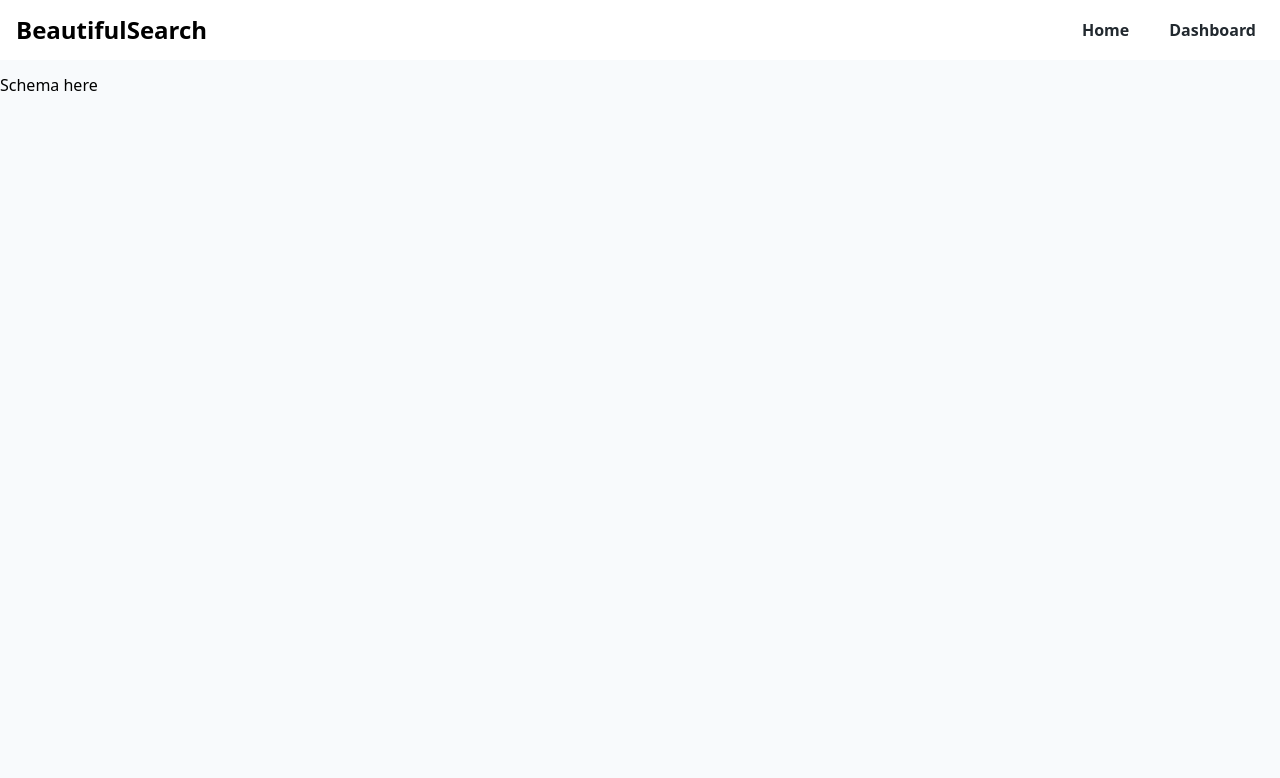
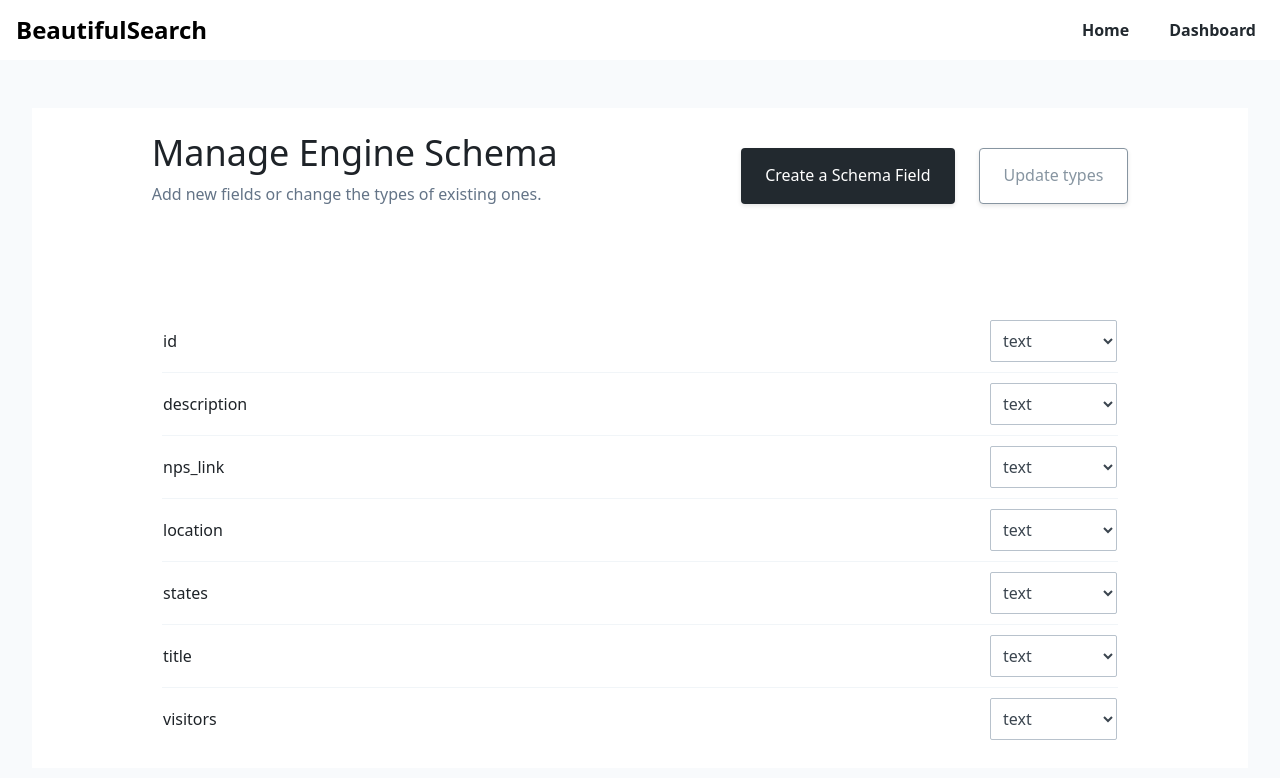
Before and after one commit to beautifulsearch/beautifulsearch-dashboard, a React (Create React App) app: page /schema in a window 1280 px wide. Shown: the top 778 px of the page. Built offline with nearby package versions, Linux system fonts and the light colour scheme.

Commit message:
add mockup for schema and documents

```diff
--- a/src/App.css
+++ b/src/App.css
@@ -28,6 +28,12 @@ button:disabled {
 .button--primary {
   background: var(--black);
   color: var(--white);
+}
+
+.button--secondary {
+  background-color: var(--white);
+  color: var(--grey-dark);
+  border: 1px solid;
 }
 
 .matter {
@@ -112,3 +118,113 @@ button:disabled {
 .core__item input {
   margin-right: var(--spacing-3);
 }
+
+
+/* schema view css */
+.schema {
+  background-color: white;
+  margin: var(--spacing-8);
+}
+
+.schema__container {
+  display: flex;
+  flex-direction: row;
+  justify-content: space-around;
+  margin: var(--spacing-4);
+  padding: var(--spacing-6);
+}
+
+.schema__welcome-text {
+  color: #1e2328;
+  font-weight: var(--thin);
+  font-size: var(--xl4);
+  margin: 0;
+}
+
+.schema__headline {
+  color: #647487;
+  margin-top: var(--spacing-3);
+}
+
+.create-schema__button {
+  display: block;
+  margin-top: var(--spacing-4);
+  margin-left: var(--spacing-6);
+  box-shadow: var(--shadow-default);
+}
+
+.schema-attribute__container {
+  display: flex;
+  flex-direction: column;
+  margin: var(--spacing-20) var(--spacing-32);
+}
+
+.schema__attribute {
+  color: #1e2328;
+  line-height: 60px;
+  border-bottom: 1px solid var(--grey-lighter);
+  display: flex;
+  justify-content: space-between;
+  align-items: center;
+}
+
+.schema__attribute:last-child {
+  border-bottom: none;
+  margin-bottom: var(--spacing-4);
+}
+
+.attribute__value {
+  background-color: var(--white);
+  padding: var(--spacing-2);
+  color: #3b454f;
+  border: 1px solid var(--grey);
+  float: right;
+  border-radius: var(--border-2);
+}
+
+/* Documents View Css */
+
+.documents {
+  background-color: var(--white);
+  margin: var(--spacing-8);
+}
+
+.documents__container {
+  display: flex;
+  flex-direction: row;
+  justify-content: space-between;
+  align-items: center;
+  margin: var(--spacing-4);
+  padding: var(--spacing-6);
+}
+
+.documents__welcome-text {
+  color: #1e2328;
+  font-weight: var(--thin);
+  font-size: var(--xl4);
+  margin: 0;
+}
+
+.documents-attribute__container {
+  display: flex;
+  flex-direction: column;
+}
+
+.documents-attribute__table {
+  width: 100%;
+}
+
+.documents__attributes {
+  margin: var(--spacing-10);
+  border-radius: var(--border-2);
+  border: 1px solid var(--grey-lighter);
+  box-shadow: var(--shadow-default);
+  padding: 0 var(--spacing-4);
+}
+
+.document__attribute {
+  color: #3B454F;
+  display: grid;
+  grid-template-columns: calc(35% + 55px) 30px 1fr;
+  grid-gap: 4px;
+}
--- a/src/App.js
+++ b/src/App.js
@@ -4,6 +4,7 @@ import { BrowserRouter as Router, Switch, Route, } from "react-router-dom";
 import Navigation from './components/Navigation';
 import Home from './views/Home';
 import Schema from './views/Schema';
+import Documents from './views/Documents';
 
 // might want to move all the style file imports to styles.js file :)
 import './assets/css/normalizer.css';
@@ -32,6 +33,9 @@ function App() {
             <Route exact path="/schema">
               <Schema />
             </Route>
+            <Route exact path="/documents">
+              <Documents />
+            </Route>
           </Switch>
         </div>
       </div>
--- /dev/null
+++ b/src/views/Documents.js
@@ -0,0 +1,48 @@
+import React from "react";
+
+const schemaAttributes = ["id",
+  "description",
+  "nps_link",
+  "location",
+  "states",
+  "title",
+  "visitors"
+];
+
+let schemaAttributesToReturn = [];
+
+schemaAttributes.forEach((val, index) => {
+  schemaAttributesToReturn.push(
+    <tr className="document__attribute" key={index}>
+      <td>{val}</td>
+      <td style={{ color: "#b8c2cc"}}> => </td>
+      <td style={{ fontWeight: "400" }}>
+        sample text here
+      </td>
+    </tr>)
+});
+
+export default function Schema() {
+  return (
+    <div className="documents">
+      <div className="documents__container">
+        <h1 className="documents__welcome-text">Documents</h1>
+        <div style={{display: "flex"}}>
+          <button className="create-schema__button button--primary">
+            Index Documents
+          </button>
+        </div>
+      </div>
+      <div className="documents-attribute__container">
+        <div className="documents__attributes">
+          <p style={{ color: "#b8c2cc"}} >ID <span style={{ color: "#8795a1"}}>park_great-smoky-mountains</span></p>
+          <table className="documents-attribute__table">
+            <tbody>
+              { schemaAttributesToReturn }
+            </tbody>
+          </table>
+        </div>
+      </div>
+    </div>
+  );
+}
--- a/src/views/Schema.js
+++ b/src/views/Schema.js
@@ -1,8 +1,57 @@
 import React from "react";
-import Solr from "../services/solr";
+
+const schemaAttributes = ["id",
+  "description",
+  "nps_link",
+  "location",
+  "states",
+  "title",
+  "visitors"
+];
+
+const attributeValue = [ "text", "number", "date", "geolocation" ];
+
+let schemaAttributesToReturn = [];
+
+schemaAttributes.forEach((val, index) => {
+  schemaAttributesToReturn.push(
+    <tr className="schema__attribute" key={index}>
+      <td>{val}</td>
+      <td>
+        <select className="attribute__value">
+          <option>{attributeValue[0]}</option>
+          <option>{attributeValue[1]}</option>
+          <option>{attributeValue[2]}</option>
+          <option>{attributeValue[3]}</option>
+        </select>
+      </td>
+    </tr>)
+});
 
 export default function Schema() {
   return (
-    <div>Schema here</div>
+    <div className="schema">
+      <div className="schema__container">
+        <div>
+          <h1 className="schema__welcome-text">Manage Engine Schema</h1>
+          <div className="schema__headline">Add new fields or change the types of existing ones.</div>
+        </div>
+        <div style={{display: "flex"}}>
+          <button className="create-schema__button button--primary">
+            Create a Schema Field
+          </button>
+          <button className="create-schema__button button--secondary">
+            Update types
+          </button>
+        </div>
+      </div>
+      <div className="schema-attribute__container">
+        <table>
+          <tbody>
+            { schemaAttributesToReturn }
+          </tbody>
+        </table>
+      </div>
+    </div>
   );
 }
```
